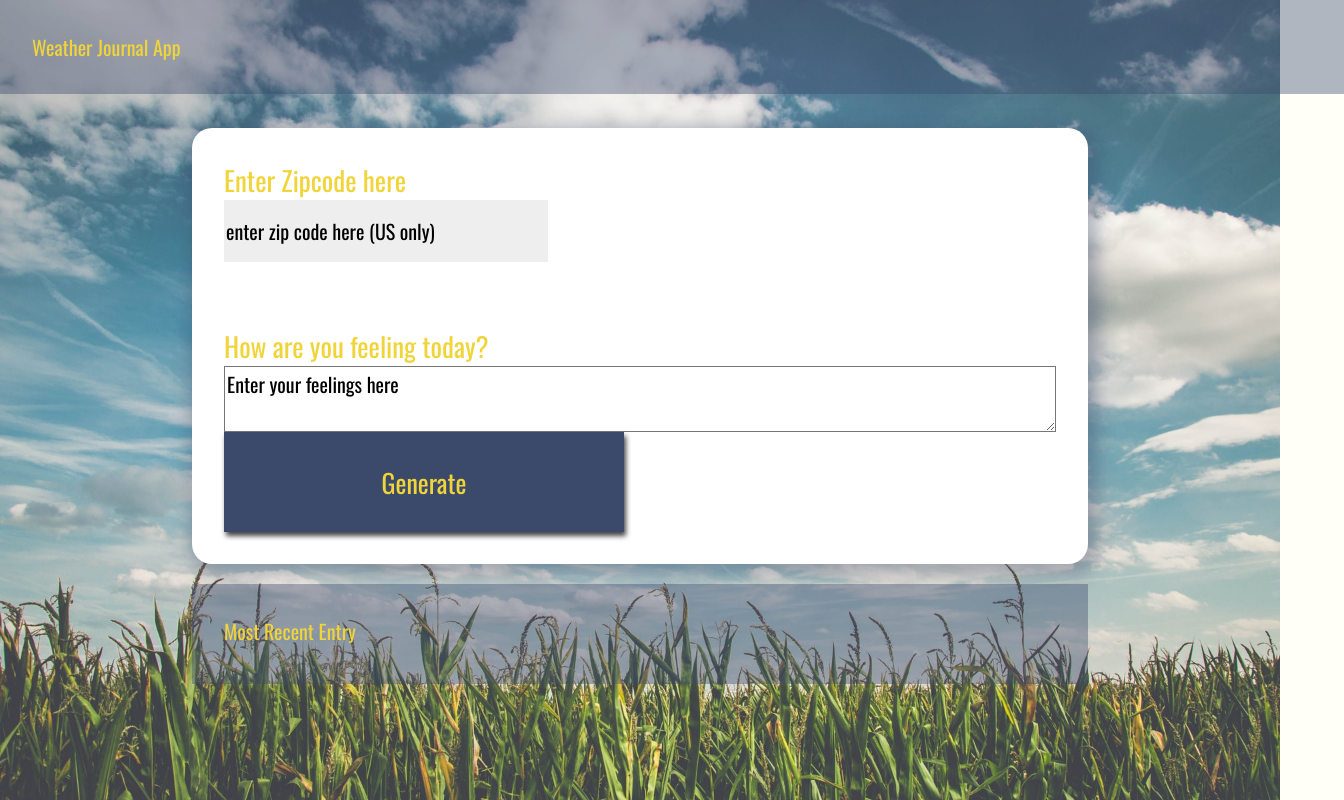
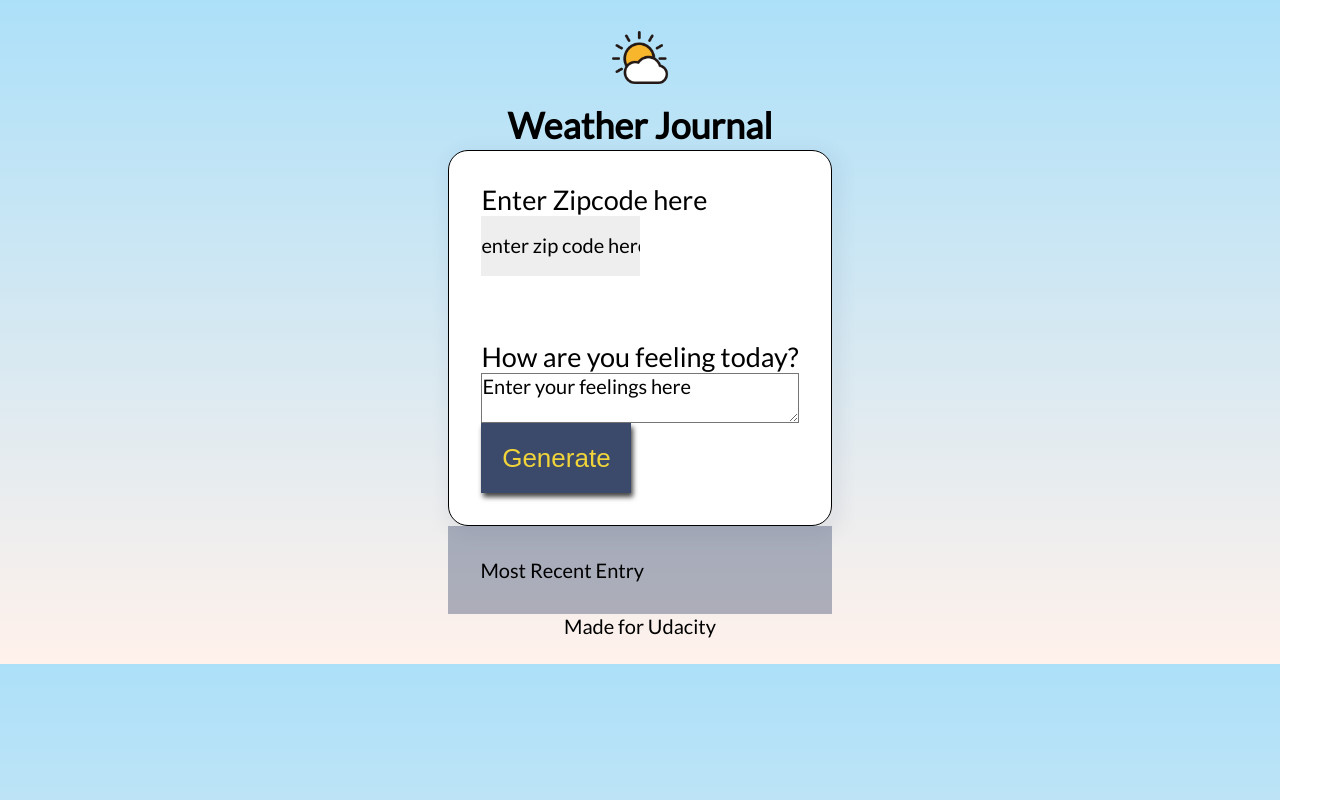
Before and after one commit to ClarkeCodes/weather-journal, a plain HTML site: page website/index.html in a window 1280 px wide. Shown: the whole page, 1344 px wide, since content can reach past the window. Drawn offline with nearby package versions, Linux system fonts and the light colour scheme; a web font is replaced by a local one.

Commit message:
style: new css grid layout, icon and fonts

```diff
--- /dev/null
+++ b/website/css/layout.css
@@ -0,0 +1,42 @@
+/* CSS grid layout */
+#app {
+    display: grid;
+    grid-template-columns: 1fr;
+    grid-template-rows: 120px 1fr 50px;
+    grid-template-areas:
+    "hd"
+    "main"
+    "ft";
+    justify-content: center;
+}
+
+#header {
+    grid-area: hd;
+    text-align: center;
+}
+
+#main {
+    grid-area: main;
+    min-width: 0;
+    min-height: 0;
+}
+
+footer {
+    grid-area: ft;
+    text-align: center;
+}
+
+
+/* CSS grid layout for desktop */
+@media(min-width: 900px) {
+    #app {
+        grid-template-columns: auto;
+        grid-template-rows: 150px 1fr 1fr 50px;
+        grid-template-areas:
+        "hd hd hd"
+        ". main ."
+        ". main ."
+        "ft ft ft"
+    }
+
+}
--- a/website/style.css
+++ b/website/css/style.css
@@ -1,29 +1,27 @@
+@import url(layout.css);
+
+* {
+    margin: 0;
+    padding: 0;
+}
+
 body {
-    background: #fffff8;
+    background: white;
     font-family: -apple-system, BlinkMacSystemFont, sans-serif;
     margin: 0;
-    background-image: url("img/sky.jpg");
-    background-repeat: no-repeat;
-    background-size: cover;
+    background-image: linear-gradient(to top, #fff1eb 0%, #ace0f9 100%);
 }
 
 #app {
-    display: grid;
-    grid-auto-rows: minmax(100px, auto);
-    grid-template-columns: 1fr;
-    height: 100%;
-    color: #f0d43a;
-    grid-gap: 1em;
+    color: black;
     font-size: 20px;
-    font-family: 'Oswald', sans-serif;
+    font-family: 'Lato', sans-serif;
     margin: 0 auto;
-    width: 70%;
 }
 
 .holder {
     padding: 2rem;
     margin: 0;
-    /* margin: 0 auto; */
 }
 
 .holder.feel {
@@ -31,15 +29,11 @@ body {
     flex-direction: column;
 }
 
-/* .holder.zip {
-    padding-top: 7rem;
-} */
-
 #box {
-    margin-top: 8rem;
     background-color: white;
     border-radius: 20px;
-    box-shadow: 4px 5px 17px 6px rgba(59, 74, 107, .4);
+    box-shadow: 4px 5px 17px 6px rgba(59, 74, 107, .07);
+    border: 1px solid black;
 }
 
 .entry {
@@ -63,13 +57,14 @@ body {
 }
 
 .headline {
-    background-color: rgba(59, 74, 107, .4);
-    width: 100%;
-    position: absolute;
-    left: 0;
-    padding: 2rem;
-    /* display: flex; */
+    padding: 1rem;
 }
+
+.icon {
+    height: 70%;
+    max-width: 100%;
+}
+
 .title {
 
 }
@@ -81,9 +76,9 @@ label {
 }
 
 input {
-    display:block;
+    display: block;
     height: 60px;
-    width: 320px;
+    width: 50%;
     /* background:#ffffffa1; */
     background: #e9e9e9c2;
     color: #f0d43a;
@@ -94,8 +89,8 @@ input {
 }
 
 button {
-    width: 400px;
-    height: 100px;
+    width: 150px;
+    height: 70px;
     background: #3b4a6b;
     color: #f0d43a;
     font-size: 26px;
@@ -113,7 +108,7 @@ textarea{
     color: black;
     /* color: #f0d43a; */
     font-size: 20px;
-    font-family: 'Oswald', sans-serif;
+    font-family: 'Lato', sans-serif;
 }
 /* Reset style for HTML element on active to have no border*/
 input:focus,
@@ -126,18 +121,18 @@ button:focus {
 ::placeholder { /* Firefox, Chrome, Opera */
     /* color: #f0d43a;  */
     color: black;
-    font-family: 'Oswald', sans-serif;
+    font-family: 'Lato', sans-serif;
 
 }
 
 :-ms-input-placeholder { /* Internet Explorer 10-11 */
     color: #f0d43a;
-    font-family: 'Oswald', sans-serif;
+    font-family: 'Lato', sans-serif;
 
 }
 
 ::-ms-input-placeholder { /* Microsoft Edge */
     color: #f0d43a;
-    font-family: 'Oswald', sans-serif;
+    font-family: 'Lato', sans-serif;
 
 }
--- a/website/index.html
+++ b/website/index.html
@@ -4,14 +4,16 @@
     <meta charset="UTF-8">
     <title>Weather Journal</title>
     <meta name="viewport" content="width=device-width, initial-scale=1.0">
-<link href="https://fonts.googleapis.com/css?family=Oswald:400,600,700|Ranga:400,700&display=swap" rel="stylesheet">
-<link rel="stylesheet" href="style.css">
+    <link href="https://fonts.googleapis.com/css2?family=Lato&display=swap" rel="stylesheet">
+    <link rel="stylesheet" href="./css/style.css">
 </head>
 <body>
 <div id = "app">
-    <div class ="holder headline">
-        Weather Journal App
+    <div class ="holder headline" id="header">
+        <img src="img/suncloud.png" alt="Cloud in front of sun" class="icon">
+        <h1>Weather Journal</h1>
     </div>
+    <div id="main">
         <div id="box">
             <div class ="holder zip">
                 <label for="zip">Enter Zipcode here</label>
@@ -32,6 +34,10 @@
             </div>
         </div>
     </div>
+    <footer>
+        Made for Udacity
+    </footer>
+</div>
 <script src="app.js" type="text/javascript"></script>
 
 </body>
```
Also changed, not shown: website/img/suncloud.png (added), 1 other file. Lines whose indentation alone changed are shown as unchanged.
